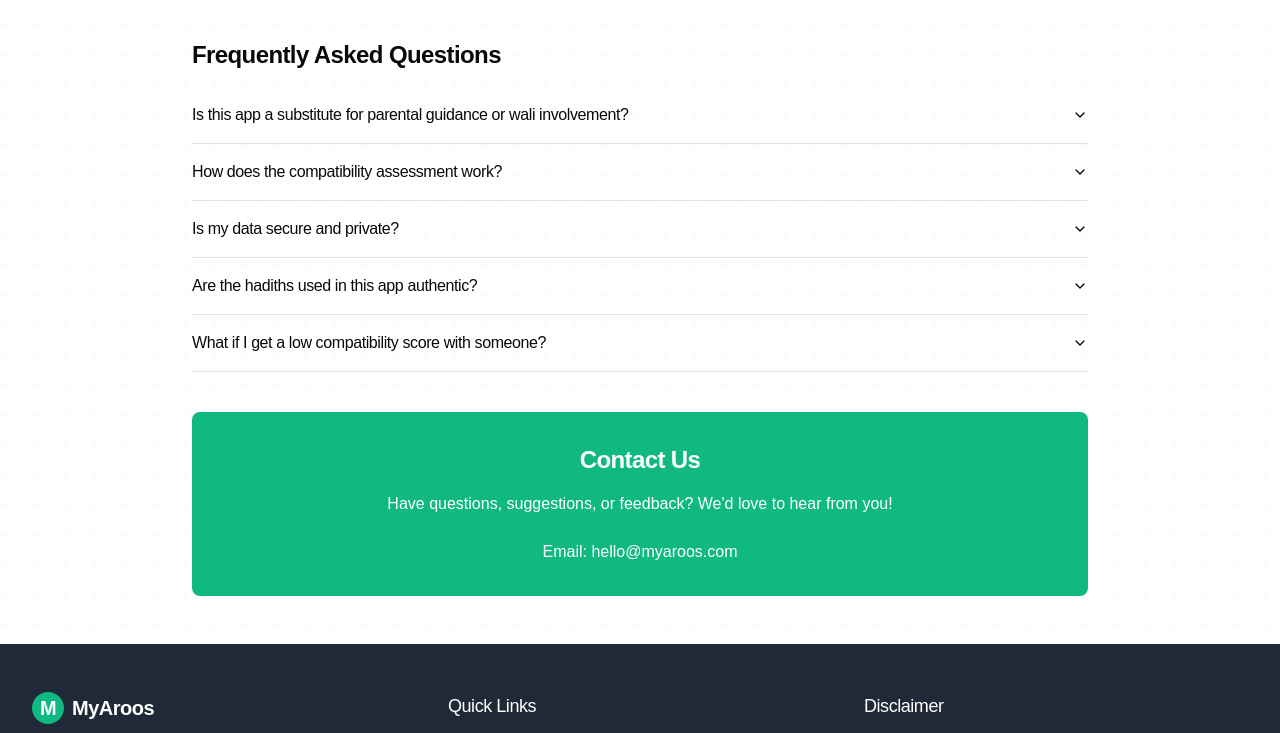
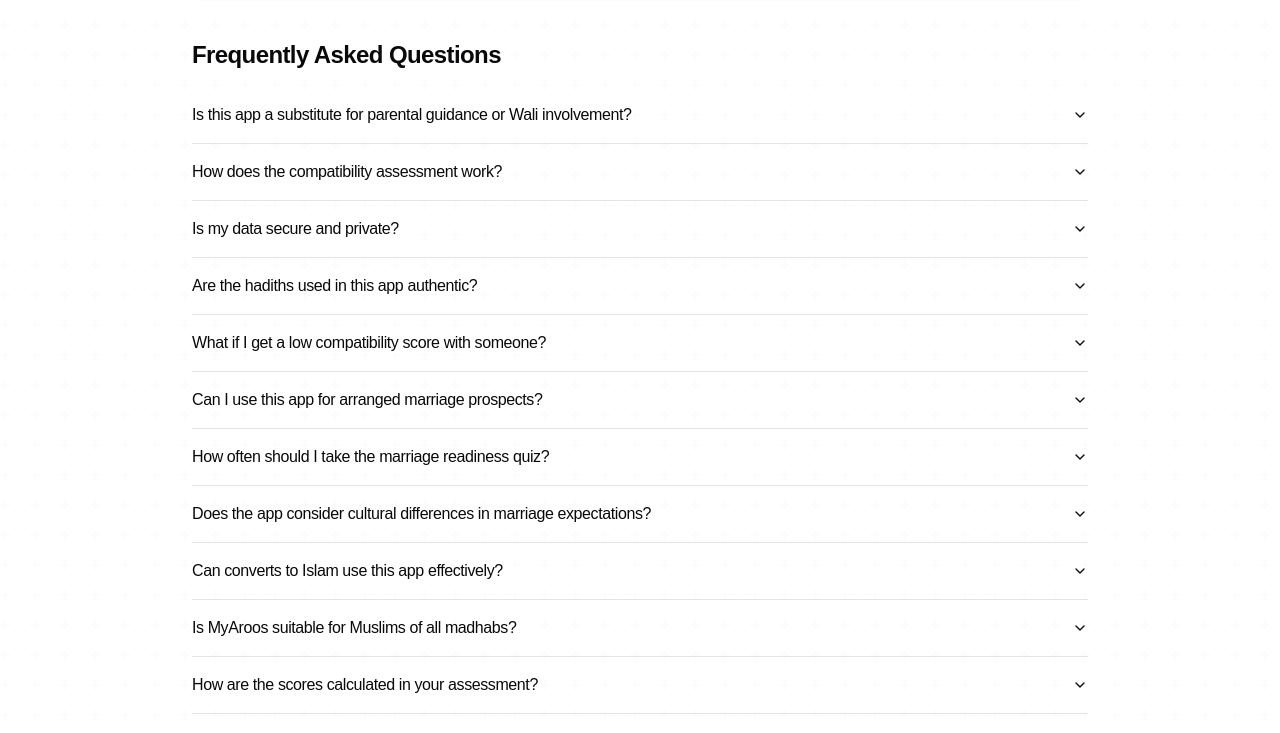
Before and after one commit to kolapoimam/myaroos-matchmaker, a React (Vite) app: page /about in a window 1280 px wide. Shown: the part 400-1133 px from the top of the page. Built offline with nearby package versions, Linux system fonts and the light colour scheme.

Commit message:
Update About.tsx
Question update

```diff
--- a/src/pages/About.tsx
+++ b/src/pages/About.tsx
@@ -16,28 +16,28 @@ const About = () => {
             <Card className="mb-10">
               <CardContent className="pt-6">
                 <h2 className="text-2xl font-semibold mb-4">Our Mission</h2>
-                <p className="mb-4 text-left">
+                <p className="mb-4">
                   MyAroos was created to help Muslims make one of life's most important decisions - choosing a spouse -
                   based on Islamic principles and practical compatibility.
                 </p>
-                <p className="text-left">
+                <p>
                   We believe that a successful marriage begins with proper preparation and a thoughtful evaluation of compatibility.
                   Our tools help you assess yourself and potential spouses in a structured, Islamic-oriented way.
                 </p>
               </CardContent>
             </Card>
 
-            <h2 className="text-2xl font-semibold mb-4 text-left">Frequently Asked Questions</h2>
+            <h2 className="text-2xl font-semibold mb-4">Frequently Asked Questions</h2>
 
             <Accordion type="single" collapsible className="mb-10">
               <AccordionItem value="item-1">
-                <AccordionTrigger className="text-left">
-                  Is this app a substitute for parental guidance or wali involvement?
+                <AccordionTrigger>
+                  Is this app a substitute for parental guidance or Wali involvement?
                 </AccordionTrigger>
                 <AccordionContent className="text-left">
                   <p>
                     No, absolutely not. MyAroos is designed to be a complementary tool to traditional Islamic approaches to marriage.
-                    We strongly encourage involving parents, guardians (wali), and trusted community members in your marriage process.
+                    We strongly encourage involving parents, guardians (Wali), and trusted community members in your marriage process.
                     Our tools can help you clarify your own readiness and compatibility, but should be used alongside proper Islamic
                     protocols for marriage.
                   </p>
@@ -45,7 +45,7 @@ const About = () => {
               </AccordionItem>
 
               <AccordionItem value="item-2">
-                <AccordionTrigger className="text-left">
+                <AccordionTrigger>
                   How does the compatibility assessment work?
                 </AccordionTrigger>
                 <AccordionContent className="text-left">
@@ -66,7 +66,7 @@ const About = () => {
               </AccordionItem>
 
               <AccordionItem value="item-3">
-                <AccordionTrigger className="text-left">
+                <AccordionTrigger>
                   Is my data secure and private?
                 </AccordionTrigger>
                 <AccordionContent className="text-left">
@@ -79,7 +79,7 @@ const About = () => {
               </AccordionItem>
 
               <AccordionItem value="item-4">
-                <AccordionTrigger className="text-left">
+                <AccordionTrigger>
                   Are the hadiths used in this app authentic?
                 </AccordionTrigger>
                 <AccordionContent className="text-left">
@@ -92,7 +92,7 @@ const About = () => {
               </AccordionItem>
 
               <AccordionItem value="item-5">
-                <AccordionTrigger className="text-left">
+                <AccordionTrigger>
                   What if I get a low compatibility score with someone?
                 </AccordionTrigger>
                 <AccordionContent className="text-left">
@@ -101,6 +101,100 @@ const About = () => {
                     areas where significant differences exist. These differences may require compromise, adjustment, or further discussion.
                     We provide a respectful breakup message generator for those who decide not to proceed, but we also encourage prayer (Istikhara)
                     and consultation with trusted advisors before making any final decisions.
+                  </p>
+                </AccordionContent>
+              </AccordionItem>
+
+              <AccordionItem value="item-6">
+                <AccordionTrigger>
+                  Can I use this app for arranged marriage prospects?
+                </AccordionTrigger>
+                <AccordionContent className="text-left">
+                  <p>
+                    Absolutely! MyAroos is especially useful for arranged marriage scenarios where you may have limited information about the potential spouse.
+                    The compatibility test can help guide your conversations during initial meetings and identify areas where you should seek more information.
+                    Many of our users find it helpful to complete the compatibility test after meeting a potential spouse suggested by family members.
+                  </p>
+                </AccordionContent>
+              </AccordionItem>
+
+              <AccordionItem value="item-7">
+                <AccordionTrigger>
+                  How often should I take the marriage readiness quiz?
+                </AccordionTrigger>
+                <AccordionContent className="text-left">
+                  <p>
+                    We recommend taking the marriage readiness quiz at least once a year if you're actively seeking marriage. Personal growth
+                    happens continuously, and your readiness may change over time. If you've been working on specific areas of improvement, you
+                    might retake it after a few months to track your progress. The quiz is designed to be a tool for self-reflection rather than
+                    a one-time assessment.
+                  </p>
+                </AccordionContent>
+              </AccordionItem>
+
+              <AccordionItem value="item-8">
+                <AccordionTrigger>
+                  Does the app consider cultural differences in marriage expectations?
+                </AccordionTrigger>
+                <AccordionContent className="text-left">
+                  <p>
+                    Yes, our compatibility tool recognizes that Muslims come from diverse cultural backgrounds with varying customs and traditions.
+                    While we prioritize Islamic principles that apply universally, we acknowledge cultural differences in our assessment questions.
+                    We encourage users to discuss cultural expectations openly, as these can significantly impact marital harmony.
+                  </p>
+                </AccordionContent>
+              </AccordionItem>
+
+              <AccordionItem value="item-9">
+                <AccordionTrigger>
+                  Can converts to Islam use this app effectively?
+                </AccordionTrigger>
+                <AccordionContent className="text-left">
+                  <p>
+                    Absolutely! MyAroos is designed to be accessible to all Muslims, including recent converts. We've intentionally created our
+                    tools to focus on core Islamic values while being inclusive of people at different stages in their Islamic journey. If you're
+                    a convert, the marriage readiness quiz can be particularly helpful in identifying areas where you might benefit from more
+                    Islamic knowledge or community support before marriage.
+                  </p>
+                </AccordionContent>
+              </AccordionItem>
+
+              <AccordionItem value="item-10">
+                <AccordionTrigger>
+                  Is MyAroos suitable for Muslims of all madhabs?
+                </AccordionTrigger>
+                <AccordionContent className="text-left">
+                  <p>
+                    Yes, MyAroos is designed to be inclusive of all orthodox Islamic schools of thought. Our questions focus on fundamental
+                    aspects of marriage that are generally agreed upon across major madhabs. Where there might be differences in fiqh rulings,
+                    we've taken a balanced approach that respects diverse interpretations while maintaining core Islamic principles.
+                  </p>
+                </AccordionContent>
+              </AccordionItem>
+
+              <AccordionItem value="item-11">
+                <AccordionTrigger>
+                  How are the scores calculated in your assessment?
+                </AccordionTrigger>
+                <AccordionContent className="text-left">
+                  <p>
+                    Our scoring system is based on a weighted algorithm that prioritizes factors in this order: religious compatibility, life goals
+                    and values, personality traits, and practical considerations. Religious factors receive the highest weight in our calculations because
+                    of their fundamental importance in an Islamic marriage. Each category contributes to your overall compatibility score, giving you
+                    a comprehensive view of your potential relationship's strengths and areas that may need discussion.
+                  </p>
+                </AccordionContent>
+              </AccordionItem>
+
+              <AccordionItem value="item-12">
+                <AccordionTrigger>
+                  How can I contribute feedback to improve MyAroos?
+                </AccordionTrigger>
+                <AccordionContent className="text-left">
+                  <p>
+                    We welcome feedback from our users! Your insights help us make MyAroos more beneficial for the Muslim community. You can share your
+                    suggestions, report any issues, or tell us your success stories by emailing us. We particularly value feedback from Islamic scholars,
+                    marriage counselors, and community leaders who can help ensure our content remains authentic and beneficial.
                   </p>
                 </AccordionContent>
               </AccordionItem>
```
